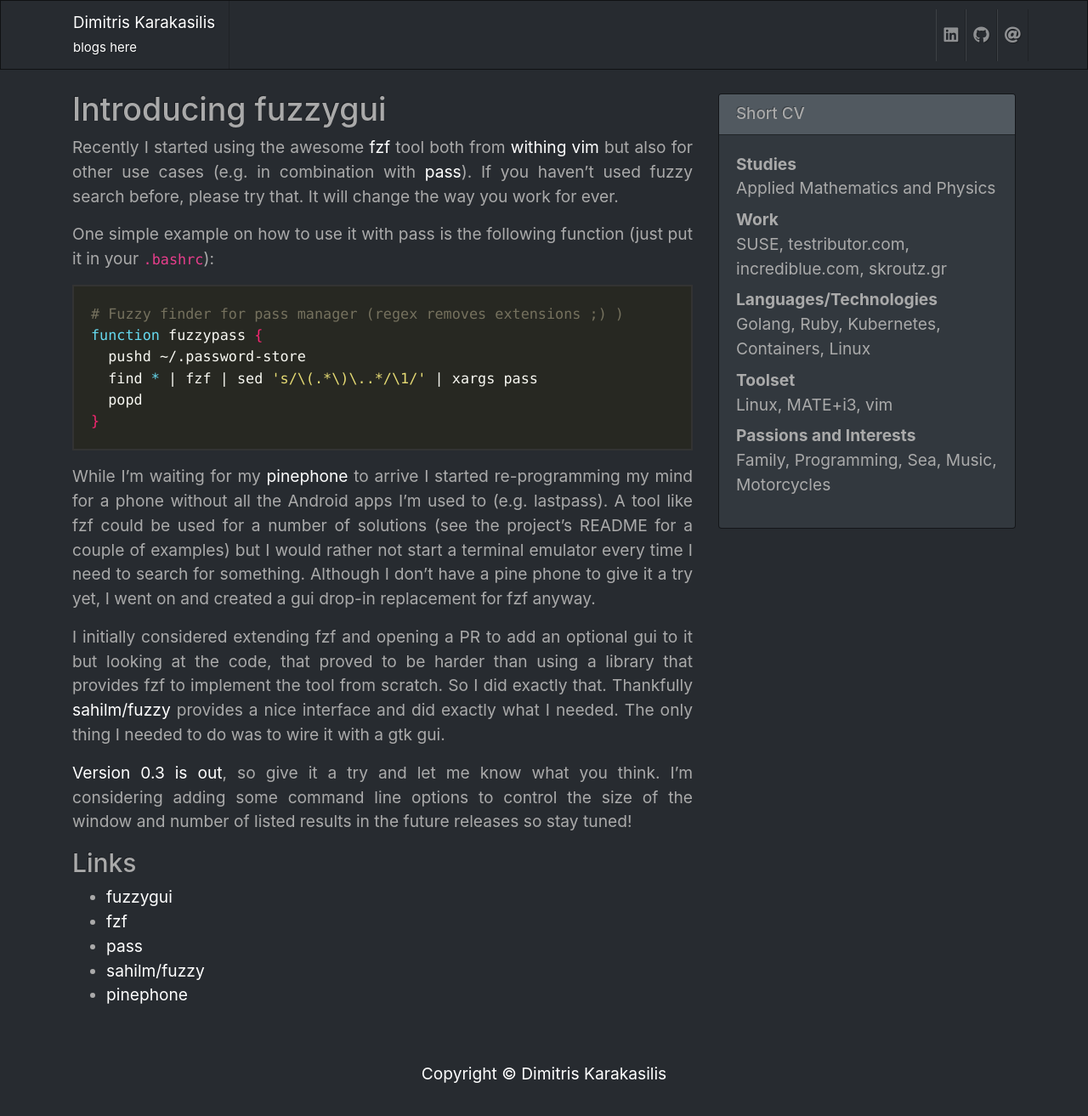
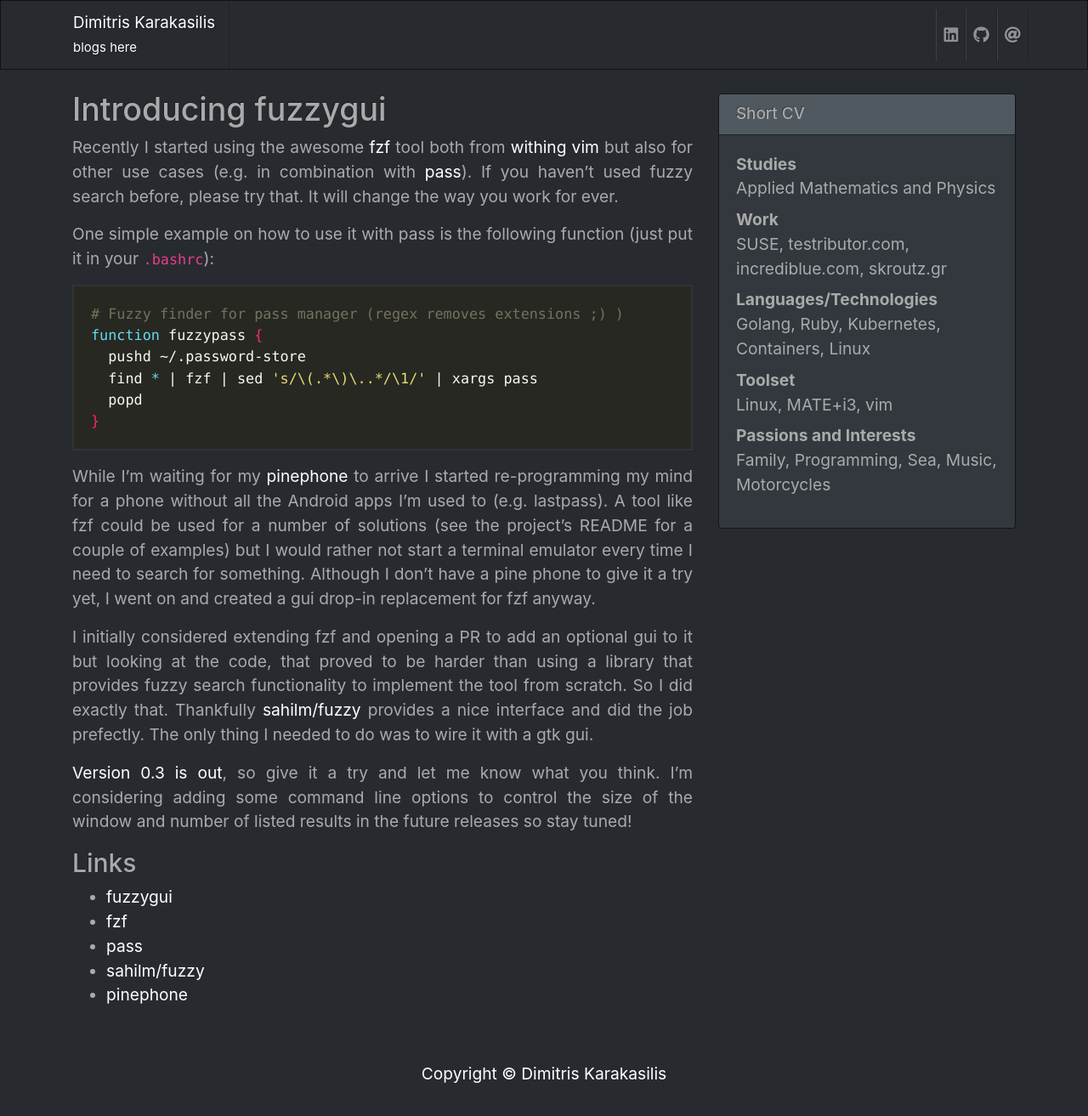
Before and after one commit to jimmykarily/myblog, a Jekyll site: the page built from _posts/2020-26-10-fuzzygui.markdown, in a window 1280 px wide and 1326 px high. Shown: the top 1313 px of the window at 85% size. Built offline with Jekyll 4.4.1, drawn with Linux system fonts in a browser that asks for light colours; nearby versions of some CDN libraries.

Commit message:
Fix wording

```diff
--- a/_posts/2020-26-10-fuzzygui.markdown
+++ b/_posts/2020-26-10-fuzzygui.markdown
@@ -23,7 +23,7 @@
 
 While I'm waiting for my [pinephone](https://www.pine64.org/pinephone/) to arrive I started re-programming my mind for a phone without all the Android apps I'm used to (e.g. lastpass). A tool like fzf could be used for a number of solutions (see the project's README for a couple of examples) but I would rather not start a terminal emulator every time I need to search for something. Although I don't have a pine phone to give it a try yet, I went on and created a gui drop-in replacement for fzf anyway.
 
-I initially considered extending fzf and opening a PR to add an optional gui to it but looking at the code, that proved to be harder than using a library that provides fzf to implement the tool from scratch. So I did exactly that. Thankfully [sahilm/fuzzy](https://github.com/sahilm/fuzzy) provides a nice interface and did exactly what I needed. The only thing I needed to do was to wire it with a gtk gui.
+I initially considered extending fzf and opening a PR to add an optional gui to it but looking at the code, that proved to be harder than using a library that provides fuzzy search functionality to implement the tool from scratch. So I did exactly that. Thankfully [sahilm/fuzzy](https://github.com/sahilm/fuzzy) provides a nice interface and did the job prefectly. The only thing I needed to do was to wire it with a gtk gui.
 
 [Version 0.3 is out](https://github.com/jimmykarily/fuzzygui/releases/tag/0.3), so give it a try and let me know what you think. I'm considering adding some command line options to control the size of the window and number of listed results in the future releases so stay tuned!
 
```
